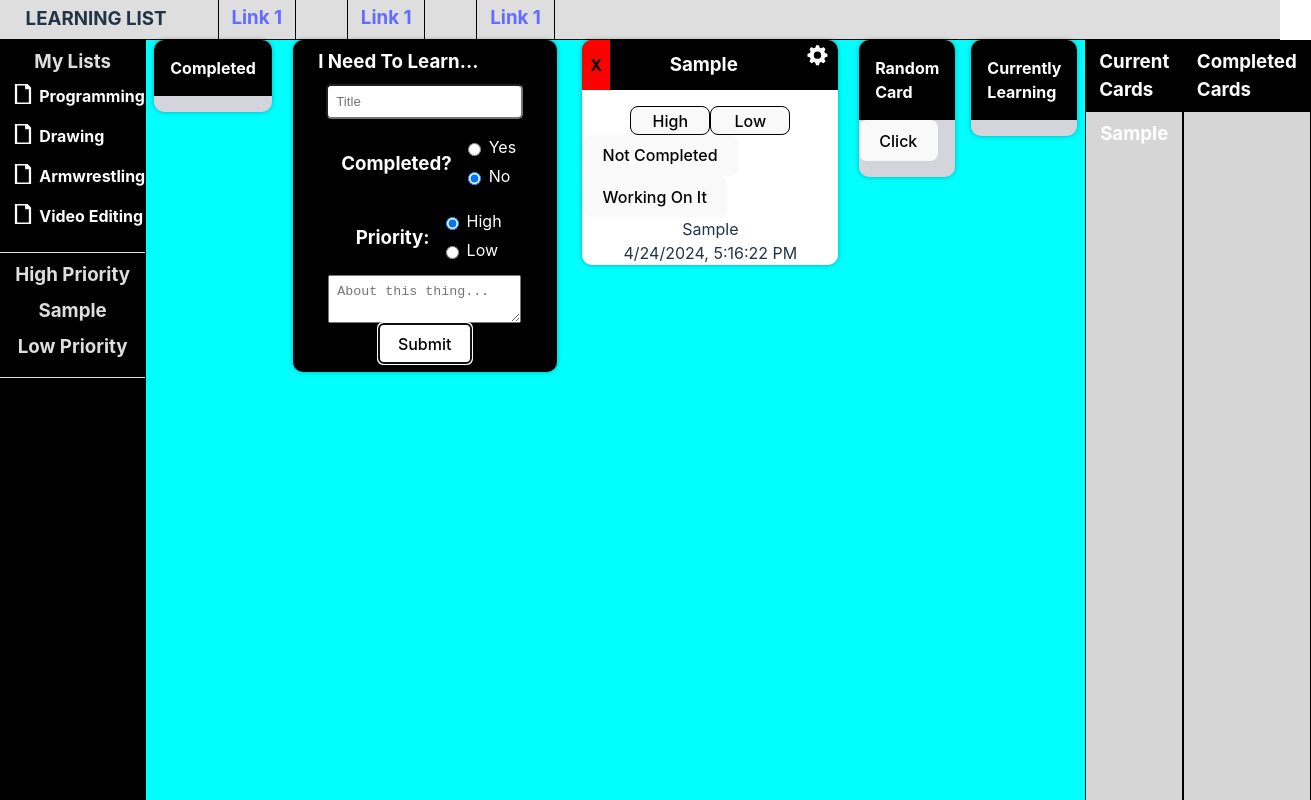
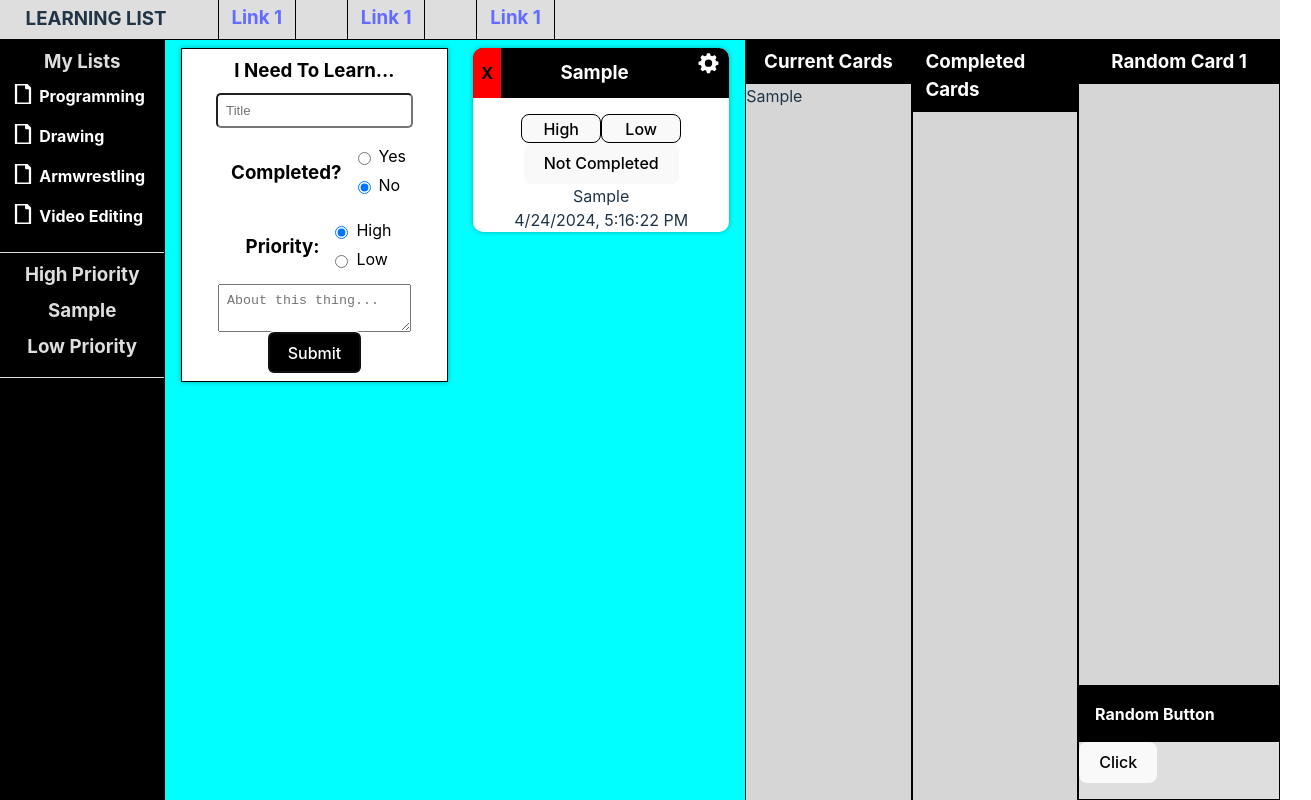
Before and after one commit to SuperHeavyBallet/ToLearnApp, a React (Vite) app in the folder ToLearnApp/: page / in a window 1280 px wide. Both pictures are taken after typing "Sample", "Sample" into the empty fields and a click on the button "Submit". Shown: the whole page, 1311 px wide, since content can reach past the window. Built offline with nearby package versions, Linux system fonts and the light colour scheme.

Commit message:
More Layout Update

```diff
--- a/ToLearnApp/src/assets/Card/RandomCardGenerator/randomCardGenerator.module.css
+++ b/ToLearnApp/src/assets/Card/RandomCardGenerator/randomCardGenerator.module.css
@@ -1,9 +1,14 @@
+:root{
+    --primaryColor: #ffffff;
+    --secondaryColor: #000000;
+    --variantColor: #dededf;
+
+}
+
 .list{
-    background-color: rgb(212, 212, 221);
+    background-color: var(--variantColor);
     padding: 0 0 1rem 0;
-    margin: 0 0.5rem 1rem 0.5rem ;
-    border-radius: 10px;
-    box-shadow: 0px 0px 5px rgba(0, 0, 0, 0.301);
+    border: 1px solid black;
     color: black;
 }
 
@@ -13,7 +18,7 @@
     padding: 1rem;
     background-color: black;
     color: white;
-    border-radius: 10px 10px 0 0;
+
 }
 
 
--- a/ToLearnApp/src/assets/Card/card.jsx
+++ b/ToLearnApp/src/assets/Card/card.jsx
@@ -3,7 +3,16 @@ import { useEffect, useState } from "react"
 import styles from "./card.module.css"
 
 
-export default function Card( { timeCreated, cardCompleted, cardTitle, cardPriority, cardText, onRemove, onChangeTitle, onChangeCompleted, onChangePriority, onWorkingOnIt})
+export default function Card( {
+    timeCreated,
+    cardCompleted,
+    cardTitle,
+    cardPriority,
+    cardText,
+    onRemove,
+    onChangeTitle,
+    onChangeCompleted,
+    onChangePriority,})
 {
 
 
@@ -154,7 +163,6 @@ export default function Card( { timeCreated, cardCompleted, cardTitle, cardPrior
 
                 <button onClick={handleCompletedClick}>
                     {completedStatus}</button>
-                <button onClick={onWorkingOnIt}>Working On It</button>
             </div>
             {/*++++++++++++++*/}
 
--- a/ToLearnApp/src/assets/CreateNewCard/createNewCard.jsx
+++ b/ToLearnApp/src/assets/CreateNewCard/createNewCard.jsx
@@ -57,6 +57,7 @@ export default function CreateNewCard( {
             title,
             priority,
             text,
+
         };
 
         onNewCard(newCard);
@@ -113,11 +114,10 @@ export default function CreateNewCard( {
     }
     {/* Callback Functions on Cards Already Made */}
     function changeCompletedStatus(cardId, card){
-        let id = cardId;
 
-        console.log("Card: " + card)
 
-        const currentCardToChange = cards.filter(card => card.id === id);
+
+        const currentCardToChange = cards.filter(card => card.id === cardId);
         if (currentCardToChange[0]){
             if (currentCardToChange[0].completed === "Not Completed"){
                 currentCardToChange[0].completed = "Completed";
@@ -130,6 +130,7 @@ export default function CreateNewCard( {
 
         sortCompletedCards();
     }
+
 
     function changeTitle(cardId, newTitle){
 
@@ -175,14 +176,15 @@ export default function CreateNewCard( {
                 <CardTitleArray listTitle={"High Priority"} inputArray={highPriorityCards}/>
 
                 <CardTitleArray listTitle={"Low Priority"} inputArray={lowPriorityCards}/>
-            </div>*/}
+            </div>
 
-             {/* Completed Card List*/}
+             {/* Completed Card List
             <div className={styles.completedCardList}>
 
-                {/*All Cards */}
+                {/*All Cards
                 <CardTitleArray listTitle={"Completed"} inputArray={completedCards}/>
             </div>
+            */}
 
             {/* New Card Form*/}
             <div className={styles.newCardForm}>
@@ -277,23 +279,18 @@ export default function CreateNewCard( {
                         onChangeCompleted={() =>
                             changeCompletedStatus(card.id, card)
                         }
+
                         />
                     ))}
                 </div>
 
-        {/* Return Random Card*/}
+        {/* Return Random Card
         <div className={styles.randomCardList}>
 
 
                 <RandomCardGenerator listTitle={"Random Card"} inputArray={cards}></RandomCardGenerator>
 
-        </div>
-
-        {/* Currently Learning List*/}
-        <div className={styles.completedCardList}>
-
-            <CardTitleArray listTitle={"Currently Learning"} inputArray={completedCards}/>
-        </div>
+        </div>*/}
 
 
 
--- a/ToLearnApp/src/assets/CreateNewCard/createNewCard.module.css
+++ b/ToLearnApp/src/assets/CreateNewCard/createNewCard.module.css
@@ -8,19 +8,21 @@
 {
     display: flex;
     flex-direction: row;
+    padding: 1vh 0.25vw;
 
 }
 
 .newCardForm{
-    border-radius: 10px;
+
     box-shadow: 0px 0px 5px rgba(3, 3, 3, 0.301);
     margin: 0 1vw 1vh 1vw;
     padding: 1vh 2vw;
-    background-color: var(--secondaryColor)
+    border: 1px solid black;
+    background-color: var(--primaryColor);
 }
 
 .newCardForm newCardFormTopTitle{
-    color: var(--primaryColor);
+    color: var(--secondaryColor);
 }
 
 .newCardForm input{
@@ -33,7 +35,7 @@
 .newCardForm label{
     display: flex;
     flex-direction: row;
-    color: var(--primaryColor);
+    color: var(--secondaryColor);
 }
 
 .form{
@@ -43,13 +45,17 @@
 }
 
 .newCardFormTopTitle{
-    color: var(--primaryColor);
+    color: var(--secondaryColor);
+    align-self: center;
+    justify-self: center;
+    text-align: center;
 }
 
 .newCardFormLowTitle{
-    color: var(--primaryColor);
+    color: var(--secondaryColor);
     margin: 1vh;
 }
+
 
 .inputRow{
     display: flex;
@@ -78,8 +84,8 @@
 .submitButton{
     width: fit-content;
     height: auto;
-    background-color: var(--primaryColor);
-    color: var(--secondaryColor);
+    background-color: var(--secondaryColor);
+    color: var(--primaryColor);
     border-radius:5px;
 }
 
--- a/ToLearnApp/src/assets/MainBody/mainBody.jsx
+++ b/ToLearnApp/src/assets/MainBody/mainBody.jsx
@@ -4,6 +4,7 @@ import TopNavBar from "../TopNavBar/topNavBar";
 import VerticalMenu from "../VerticalMenu/verticalMenu";
 import styles from "./mainBody.module.css";
 import VerticalList from "../VerticalMenu/VerticalList/verticalList";
+import RandomCardGenerator from "../Card/RandomCardGenerator/randomCardGenerator";
 
 export default function MainPage(){
 
@@ -32,14 +33,15 @@ export default function MainPage(){
     {
         console.log("GOT HERE!!");
 
+
         const currentCardToChange = currentCards.filter(card => card.id === cardId);
         if (currentCardToChange[0])
         {
-            if(currentCardToChange[0].completed === false)
+            if(currentCardToChange[0].completed === 'Completed')
             {
                 setCompletedCards(prevCards => [currentCardToChange[0], ...prevCards]);
             }
-            else if (currentCardToChange[0].completed === true)
+            else if (currentCardToChange[0].completed === 'Not Completed')
             {
                 setCompletedCards(prevCards => prevCards.filter(card => card.id !== cardId));
             }
@@ -101,6 +103,19 @@ export default function MainPage(){
                     listTitle="Completed Cards"
                     inputArray={completedCards}
                 />
+                <div className={styles.multiVerticalMenu}>
+
+
+                <VerticalList
+                    listTitle="Random Card 1"
+                    inputArray={completedCards}
+                />
+                <RandomCardGenerator
+                    listTitle="Random Button"
+                    inputArray={currentCards}
+                />
+
+                </div>
             </div>
         </div>
     )
--- a/ToLearnApp/src/assets/MainBody/mainBody.module.css
+++ b/ToLearnApp/src/assets/MainBody/mainBody.module.css
@@ -28,3 +28,9 @@
     background-color: aqua ;
     height: calc(100vh - var(--topNavBarHeight));
 }
+
+.multiVerticalMenu{
+    display: flex;
+    flex-direction: column;
+    height: 100%;
+}
--- /dev/null
+++ b/ToLearnApp/src/assets/VerticalMenu/VerticalList/listElementPreview/listElementPreview.jsx
@@ -0,0 +1,6 @@
+export default function ListElementPreview({elementTitle,})
+{
+    return(
+        <div>{elementTitle}</div>
+    )
+}
--- a/ToLearnApp/src/assets/VerticalMenu/VerticalList/verticalList.jsx
+++ b/ToLearnApp/src/assets/VerticalMenu/VerticalList/verticalList.jsx
@@ -1,4 +1,5 @@
 import styles from "./verticalList.module.css"
+import ListElementPreview from "./listElementPreview/listElementPreview"
 
 export default function VerticalList({listTitle, inputArray})
 {
@@ -12,11 +13,10 @@ export default function VerticalList({listTitle, inputArray})
             <div>
                 {inputArray.map((element, index) => (
 
-                    <h3
-                    key={index}>
-
-                        {element.title}
-                    </h3>
+                <ListElementPreview
+                    key={index}
+                    elementTitle={element.title}
+                />
                 ))
 
                 }
--- a/ToLearnApp/src/assets/VerticalMenu/VerticalMenuList/verticalMenuList.jsx
+++ b/ToLearnApp/src/assets/VerticalMenu/VerticalMenuList/verticalMenuList.jsx
@@ -1,10 +1,12 @@
 import styles from "./verticalMenuList.module.css"
-
+import ListElementPreview from "../VerticalList/listElementPreview/listElementPreview"
 export default function VerticalMenuList( { listTitle, listArray } )
 {
     return(
         <div>
             <h3>{listTitle}</h3>
+
+
             <div>
                 {listArray.map((card, index) => (
                     <h3
```
Also changed, not shown: ToLearnApp/src/assets/VerticalMenu/VerticalList/listElementPreview/listElementPreview.module.css (added, +10 -0 lines).
